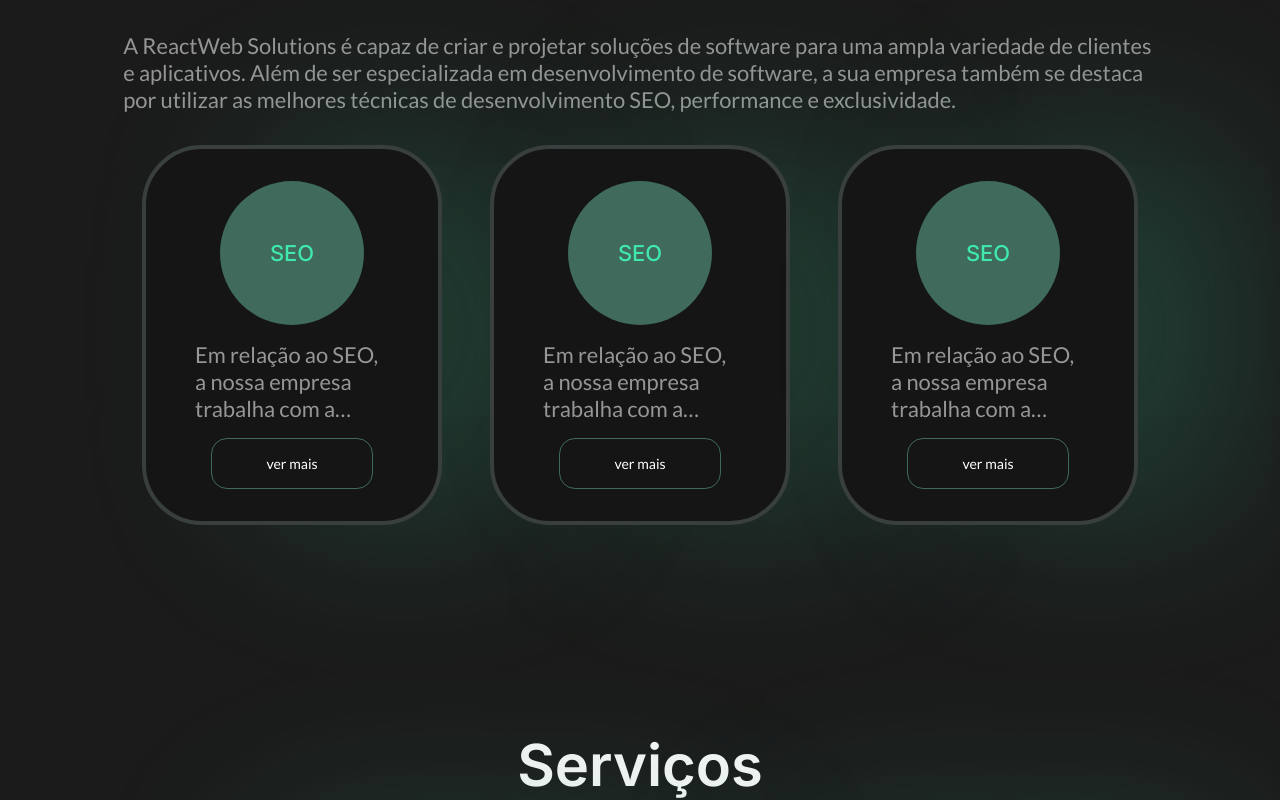
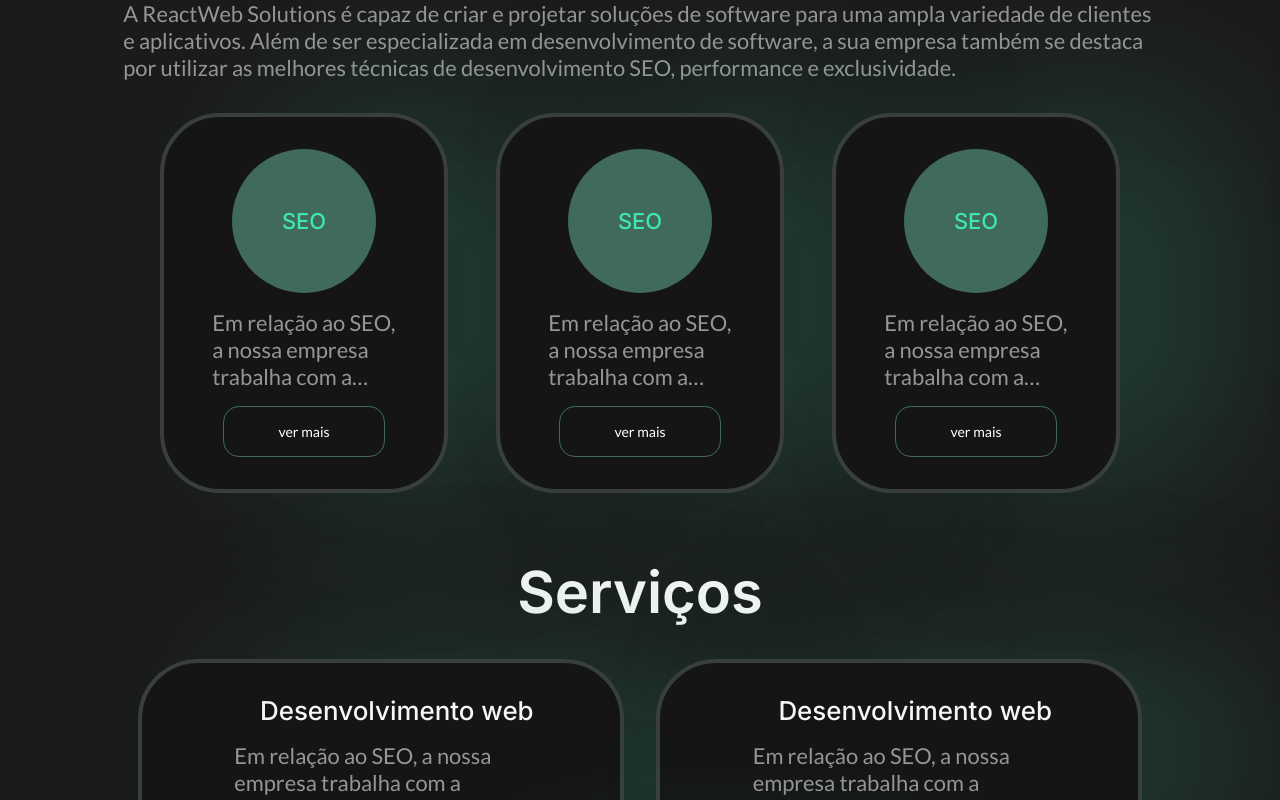
Before and after one commit to Yraffic/reactweb-solutions, a React (Create React App) app: page / in a window 1280 px wide. Shown: the part 854-1654 px from the top of the page. Built offline with nearby package versions, Linux system fonts and the light colour scheme.

Commit message:
fix: style font size h1 in width 940 px is 2.8rem

```diff
--- a/src/components/Card/index.tsx
+++ b/src/components/Card/index.tsx
@@ -12,12 +12,14 @@
         align-items
         justify-content
         flex-direction
+        blur
         `
         }>
             <div className='
                     card-circle
                     flex align-items
-                    justify-content'>
+                    justify-content'
+            >
                 <h3>
                     SEO
                 </h3>
--- a/src/components/Card/styles.scss
+++ b/src/components/Card/styles.scss
@@ -1,5 +1,5 @@
 .card {
-    width: 18.75rem;
+    width: 18rem;
 
     background: var(--black-200);
     border: 0.25rem solid var(--black-100);
@@ -35,14 +35,10 @@
         -webkit-line-clamp: 3;
         -webkit-box-orient: vertical;
     }
-
-    -webkit-box-shadow: 108px -6px 168px 0px rgba(53, 171, 130, 0.158);
-    -moz-box-shadow: 108px -6px 168px 0px rgba(53, 171, 130, 0.146);
-    box-shadow: 108px -6px 168px 0px rgba(53, 171, 130, 0.23);
 }
 
 .secondary-card{
-    width: 30rem;
+    width: 40%;
     flex-direction: row;
     justify-content: space-between;
 
--- a/src/components/Header/styles.scss
+++ b/src/components/Header/styles.scss
@@ -86,7 +86,11 @@
         gap: 1rem;
     }
 
-
+    @include extraLarge{
+        h1{
+            font-size: 2.8rem;
+        }
+    }
     @include large{
         .conteiner-nav{
             justify-content: flex-start;
--- a/src/pages/home/index.tsx
+++ b/src/pages/home/index.tsx
@@ -29,8 +29,7 @@
             <div className='
               about-cards
               flex
-              align-items
-              justify-content'
+              align-items'
             >
               <Card type='primary' />
               <Card type='primary' />
--- a/src/pages/home/styles.scss
+++ b/src/pages/home/styles.scss
@@ -1,12 +1,8 @@
 main{
-    section{
-        height: 100vh;
+    gap: 1rem;
 
-        h2{
-            margin-top: 2rem;
-        }
-    }
     .conteiner{
+        height: 100%;
         width: 100vw;
         padding: 2rem;
         gap: 2rem;
@@ -15,14 +11,15 @@
             width: 85%;
         }
         .about-cards{
+            flex-wrap: wrap;
             gap: 3rem;
         }
 
     }
 
     .conteiner-services{
+        flex-wrap: wrap;
         justify-content: center;
-        flex-wrap: wrap;
         gap: 2rem;
     }
 }
--- a/src/styles/_mixins.scss
+++ b/src/styles/_mixins.scss
@@ -4,6 +4,12 @@
 $width-regular: 668px;
 $width-small: 548px;
 $width-extra-small: 428px;
+
+@mixin extraLarge {
+  @media (max-width: #{$width-extra-large}){
+    @content;
+  }
+}
 
 @mixin large {
   @media (max-width: #{$width-large}){
```
